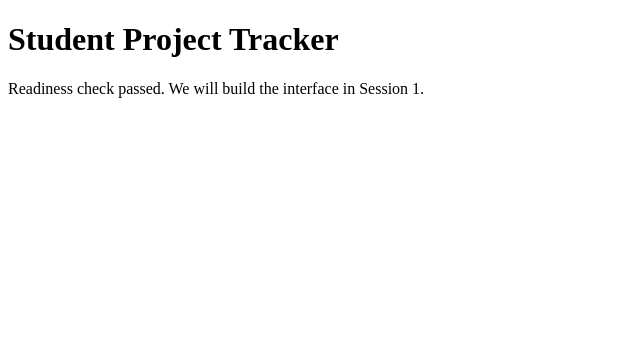
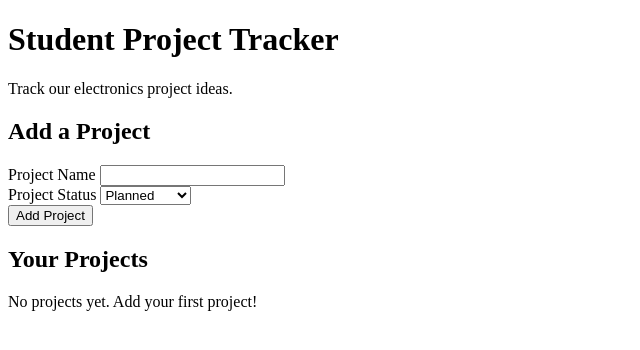
Before and after one commit to SAMBRAM04/student-project-tracker, a website: page public/index.html in a window 1280 px wide. Shown: the whole page, without its empty margins (0-640 px from the left). Drawn offline with Linux system fonts and the light colour scheme.

Commit message:
Describe tracker and inspect HTML

```diff
--- a/public/index.html
+++ b/public/index.html
@@ -1,5 +1,55 @@
 <!doctype html>
 <html lang="en">
-<head><meta charset="UTF-8"><meta name="viewport" content="width=device-width, initial-scale=1"><title>Workshop readiness</title></head>
-<body><main><h1>Student Project Tracker</h1><p>Readiness check passed. We will build the interface in Session 1.</p></main></body>
+<head>
+  <meta charset="UTF-8">
+  <meta name="viewport" content="width=device-width, initial-scale=1">
+  <title>Student Project Tracker</title>
+  <link rel="stylesheet" href="style.css">
+  <script src="script.js" defer></script>
+</head>
+<body>
+  <main>
+    <header>
+      <h1>Student Project Tracker</h1>
+      <p>Track our electronics project ideas.</p>
+    </header>
+
+    <section aria-labelledby="form-title">
+      <h2 id="form-title">Add a Project</h2>
+
+      <form id="project-form">
+        <div>
+          <label for="name">Project Name</label>
+          <input
+            type="text"
+            id="name"
+            name="name"
+            required
+            maxlength="80"
+          >
+        </div>
+
+        <div>
+          <label for="status">Project Status</label>
+          <select id="status" name="status">
+            <option value="Planned">Planned</option>
+            <option value="In Progress">In Progress</option>
+            <option value="Completed">Completed</option>
+          </select>
+        </div>
+
+        <button id="save-button" type="submit">Add Project</button>
+        <button id="cancel-button" type="button" hidden>Cancel</button>
+      </form>
+
+      <p id="message" role="status" aria-live="polite"></p>
+    </section>
+
+    <section aria-labelledby="list-title">
+      <h2 id="list-title">Your Projects</h2>
+      <p id="empty-state">No projects yet. Add your first project!</p>
+      <ul id="project-list"></ul>
+    </section>
+  </main>
+</body>
 </html>
```
